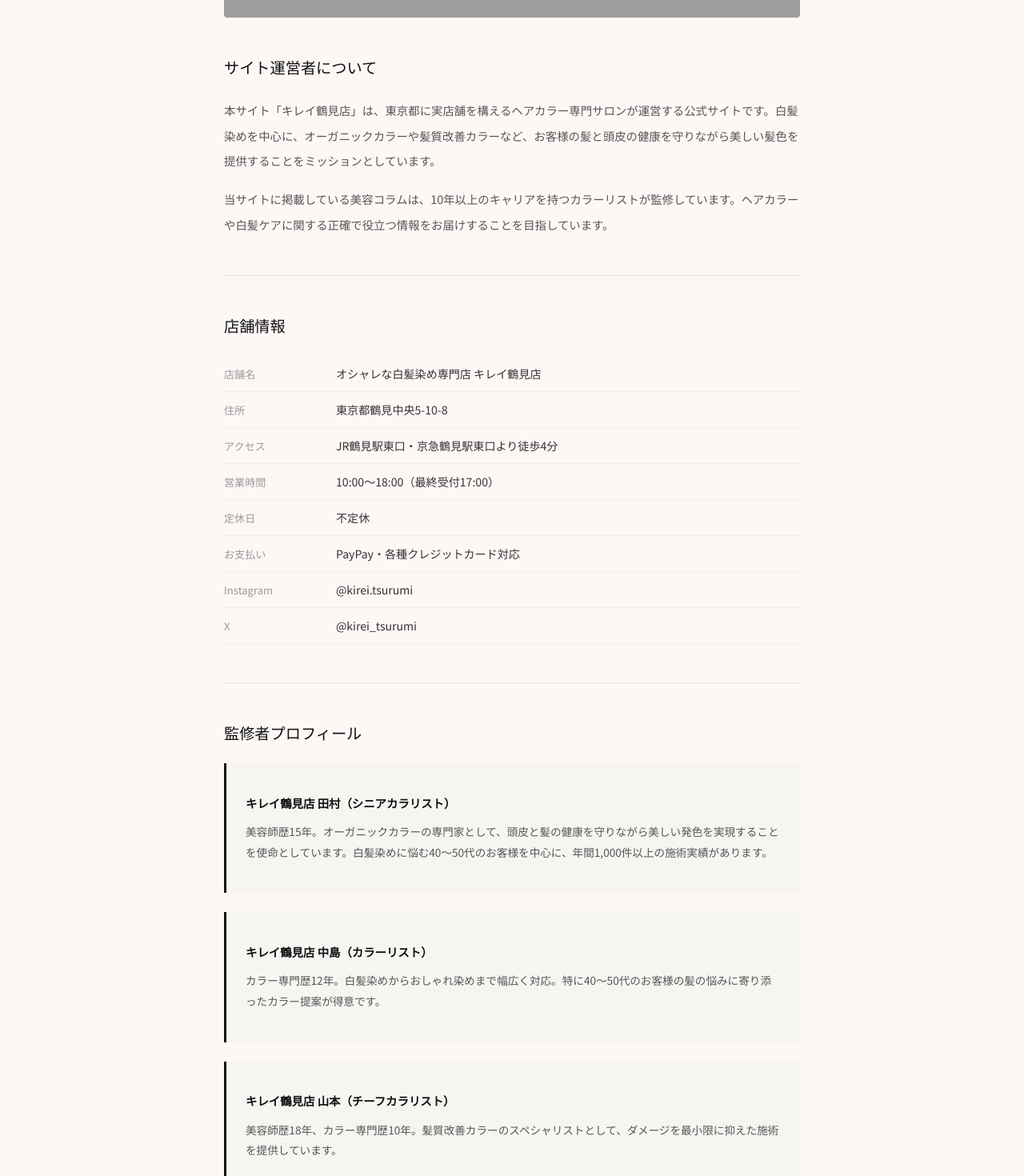
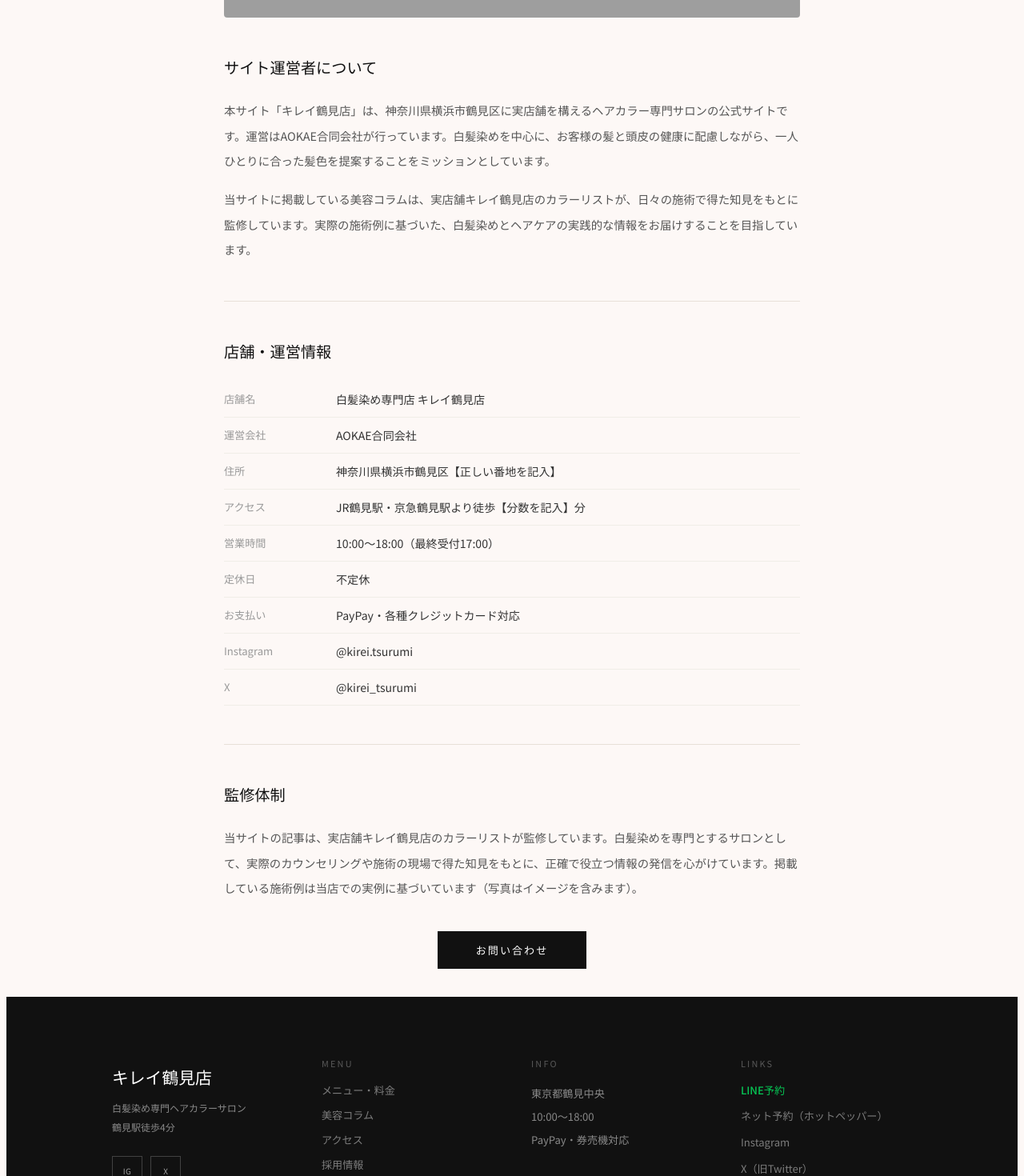
Before and after one commit to okuwabara07-gif/kirei-tsurumi, a Next.js app: page /about in a window 1280 px wide. Shown: the part 500-1970 px from the top of the page at 80% size. Built offline with nearby package versions, Linux system fonts and the light colour scheme; grey boxes are pictures that could not be loaded.

Commit message:
remove fictional supervisors fix address and add privacy disclaimer pages

```diff
--- a/app/about/page.tsx
+++ b/app/about/page.tsx
@@ -17,20 +17,21 @@ export default function AboutPage() {
       <div style={{ marginBottom:"3rem" }}>
         <h2 style={{ fontFamily:"serif", fontSize:"1.2rem", color:"#111", marginBottom:"1.5rem", fontWeight:400 }}>サイト運営者について</h2>
         <p style={{ fontSize:"0.9rem", color:"#555", lineHeight:2.2 }}>
-          本サイト「キレイ鶴見店」は、東京都に実店舗を構えるヘアカラー専門サロンが運営する公式サイトです。白髪染めを中心に、オーガニックカラーや髪質改善カラーなど、お客様の髪と頭皮の健康を守りながら美しい髪色を提供することをミッションとしています。
+          本サイト「キレイ鶴見店」は、神奈川県横浜市鶴見区に実店舗を構えるヘアカラー専門サロンの公式サイトです。運営はAOKAE合同会社が行っています。白髪染めを中心に、お客様の髪と頭皮の健康に配慮しながら、一人ひとりに合った髪色を提案することをミッションとしています。
         </p>
         <p style={{ fontSize:"0.9rem", color:"#555", lineHeight:2.2, marginTop:"1rem" }}>
-          当サイトに掲載している美容コラムは、10年以上のキャリアを持つカラーリストが監修しています。ヘアカラーや白髪ケアに関する正確で役立つ情報をお届けすることを目指しています。
+          当サイトに掲載している美容コラムは、実店舗キレイ鶴見店のカラーリストが、日々の施術で得た知見をもとに監修しています。実際の施術例に基づいた、白髪染めとヘアケアの実践的な情報をお届けすることを目指しています。
         </p>
       </div>
 
       <div style={{ borderTop:"1px solid #e8e0d8", paddingTop:"2rem", marginBottom:"3rem" }}>
-        <h2 style={{ fontFamily:"serif", fontSize:"1.2rem", color:"#111", marginBottom:"1.5rem", fontWeight:400 }}>店舗情報</h2>
+        <h2 style={{ fontFamily:"serif", fontSize:"1.2rem", color:"#111", marginBottom:"1.5rem", fontWeight:400 }}>店舗・運営情報</h2>
         <table style={{ width:"100%", borderCollapse:"collapse" }}>
           {[
-            ["店舗名", "オシャレな白髪染め専門店 キレイ鶴見店"],
-            ["住所", "東京都鶴見中央5-10-8"],
-            ["アクセス", "JR鶴見駅東口・京急鶴見駅東口より徒歩4分"],
+            ["店舗名", "白髪染め専門店 キレイ鶴見店"],
+            ["運営会社", "AOKAE合同会社"],
+            ["住所", "神奈川県横浜市鶴見区【正しい番地を記入】"],
+            ["アクセス", "JR鶴見駅・京急鶴見駅より徒歩【分数を記入】分"],
             ["営業時間", "10:00〜18:00（最終受付17:00）"],
             ["定休日", "不定休"],
             ["お支払い", "PayPay・各種クレジットカード対応"],
@@ -46,19 +47,10 @@ export default function AboutPage() {
       </div>
 
       <div style={{ borderTop:"1px solid #e8e0d8", paddingTop:"2rem", marginBottom:"3rem" }}>
-        <h2 style={{ fontFamily:"serif", fontSize:"1.2rem", color:"#111", marginBottom:"1.5rem", fontWeight:400 }}>監修者プロフィール</h2>
-        <div style={{ display:"flex", flexDirection:"column", gap:"1.5rem" }}>
-          {[
-            { name:"田村（シニアカラリスト）", career:"美容師歴15年。オーガニックカラーの専門家として、頭皮と髪の健康を守りながら美しい発色を実現することを使命としています。白髪染めに悩む40〜50代のお客様を中心に、年間1,000件以上の施術実績があります。" },
-            { name:"中島（カラーリスト）", career:"カラー専門歴12年。白髪染めからおしゃれ染めまで幅広く対応。特に40〜50代のお客様の髪の悩みに寄り添ったカラー提案が得意です。" },
-            { name:"山本（チーフカラリスト）", career:"美容師歴18年、カラー専門歴10年。髪質改善カラーのスペシャリストとして、ダメージを最小限に抑えた施術を提供しています。" },
-          ].map(s => (
-            <div key={s.name} style={{ background:"#f7f5f2", padding:"1.5rem", borderLeft:"3px solid #111" }}>
-              <p style={{ fontSize:"0.9rem", fontWeight:700, color:"#111", marginBottom:"0.5rem" }}>キレイ鶴見店 {s.name}</p>
-              <p style={{ fontSize:"0.85rem", color:"#555", lineHeight:1.9 }}>{s.career}</p>
-            </div>
-          ))}
-        </div>
+        <h2 style={{ fontFamily:"serif", fontSize:"1.2rem", color:"#111", marginBottom:"1.5rem", fontWeight:400 }}>監修体制</h2>
+        <p style={{ fontSize:"0.9rem", color:"#555", lineHeight:2.2 }}>
+          当サイトの記事は、実店舗キレイ鶴見店のカラーリストが監修しています。白髪染めを専門とするサロンとして、実際のカウンセリングや施術の現場で得た知見をもとに、正確で役立つ情報の発信を心がけています。掲載している施術例は当店での実例に基づいています（写真はイメージを含みます）。
+        </p>
       </div>
 
       <div style={{ textAlign:"center" }}>
--- a/app/contact/page.tsx
+++ b/app/contact/page.tsx
@@ -1,17 +1,24 @@
+import Link from "next/link";
 export default function ContactPage() {
   return (
     <div style={{ maxWidth:"600px", margin:"0 auto", padding:"3rem 1rem" }}>
       <h1 style={{ fontFamily:"serif", fontSize:"1.8rem", color:"#3a2428", marginBottom:"0.5rem" }}>お問い合わせ</h1>
-      <p style={{ color:"#7a5a60", fontSize:"0.9rem", marginBottom:"3rem" }}>採用・その他のご質問はこちらからどうぞ。</p>
+      <p style={{ color:"#7a5a60", fontSize:"0.9rem", marginBottom:"3rem" }}>ご質問・ご相談はこちらからどうぞ。</p>
       <div style={{ background:"#fff", borderRadius:"12px", padding:"2rem", border:"1px solid #e8ddd8" }}>
         <p style={{ fontSize:"0.9rem", color:"#7a5a60", lineHeight:1.8, marginBottom:"1.5rem" }}>
-          下記のGoogleフォームよりお問い合わせください。<br />通常2〜3営業日以内にご返信いたします。
+          下記のフォームよりお問い合わせください。<br />通常2〜3営業日以内にご返信いたします。
         </p>
-        <a href="https://forms.gle/xxxxxxxxx" target="_blank" rel="noopener"
+        <a href="【実際のGoogleフォームURLを記入】" target="_blank" rel="noopener"
           style={{ display:"block", background:"#8B5E6B", color:"#fff", padding:"14px", borderRadius:"8px", textAlign:"center", textDecoration:"none", fontSize:"1rem", fontWeight:700 }}>
           お問い合わせフォームを開く
         </a>
+        <p style={{ fontSize:"0.8rem", color:"#999", lineHeight:1.8, marginTop:"1.5rem" }}>
+          メールでのお問い合わせ: 【連絡用メールアドレスを記入】
+        </p>
       </div>
+      <p style={{ fontSize:"0.8rem", color:"#999", marginTop:"1.5rem", textAlign:"center" }}>
+        いただいた個人情報は<Link href="/privacy" style={{ color:"#8B5E6B" }}>プライバシーポリシー</Link>に基づき適切に取り扱います。
+      </p>
     </div>
   );
 }
```
